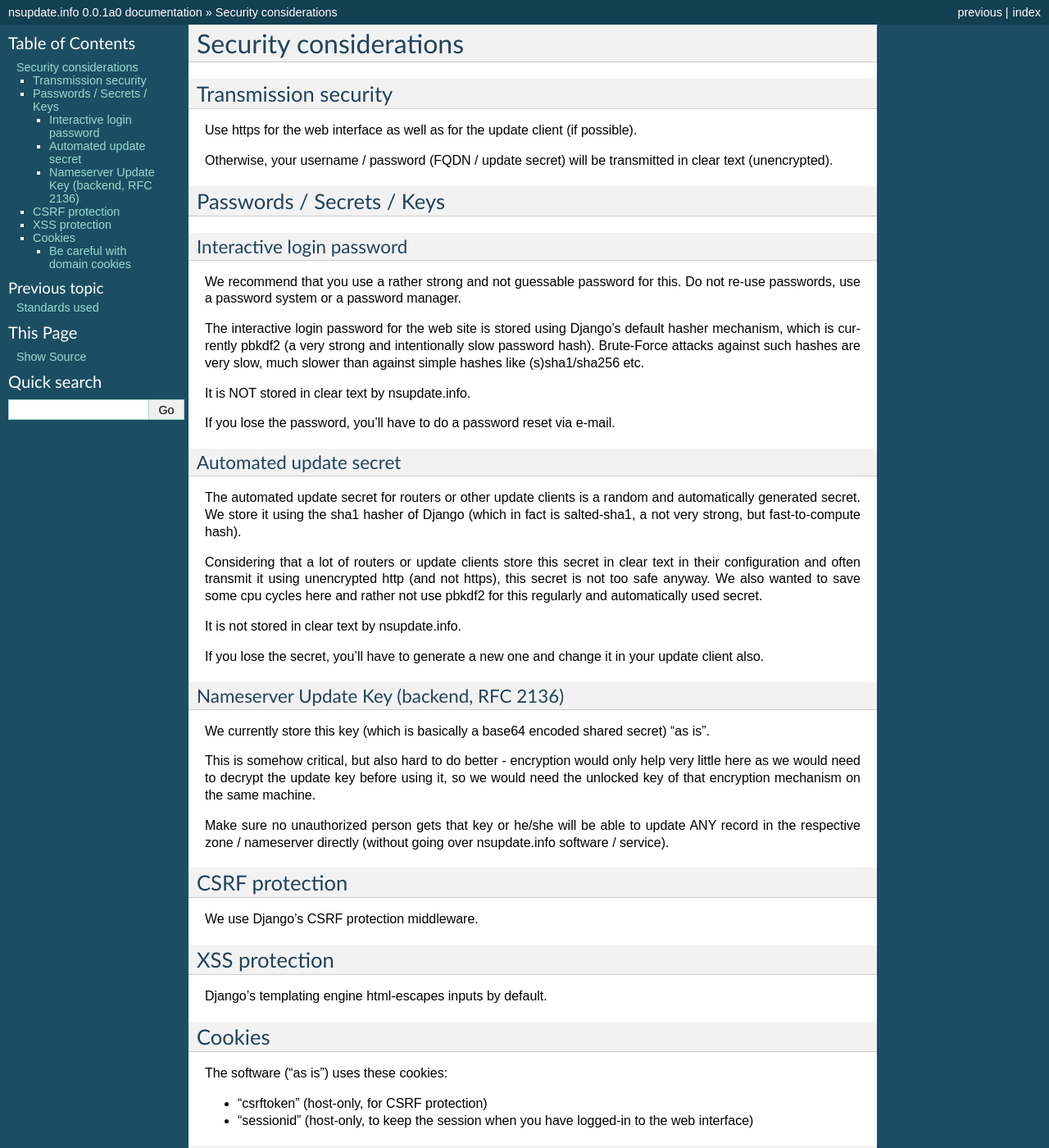
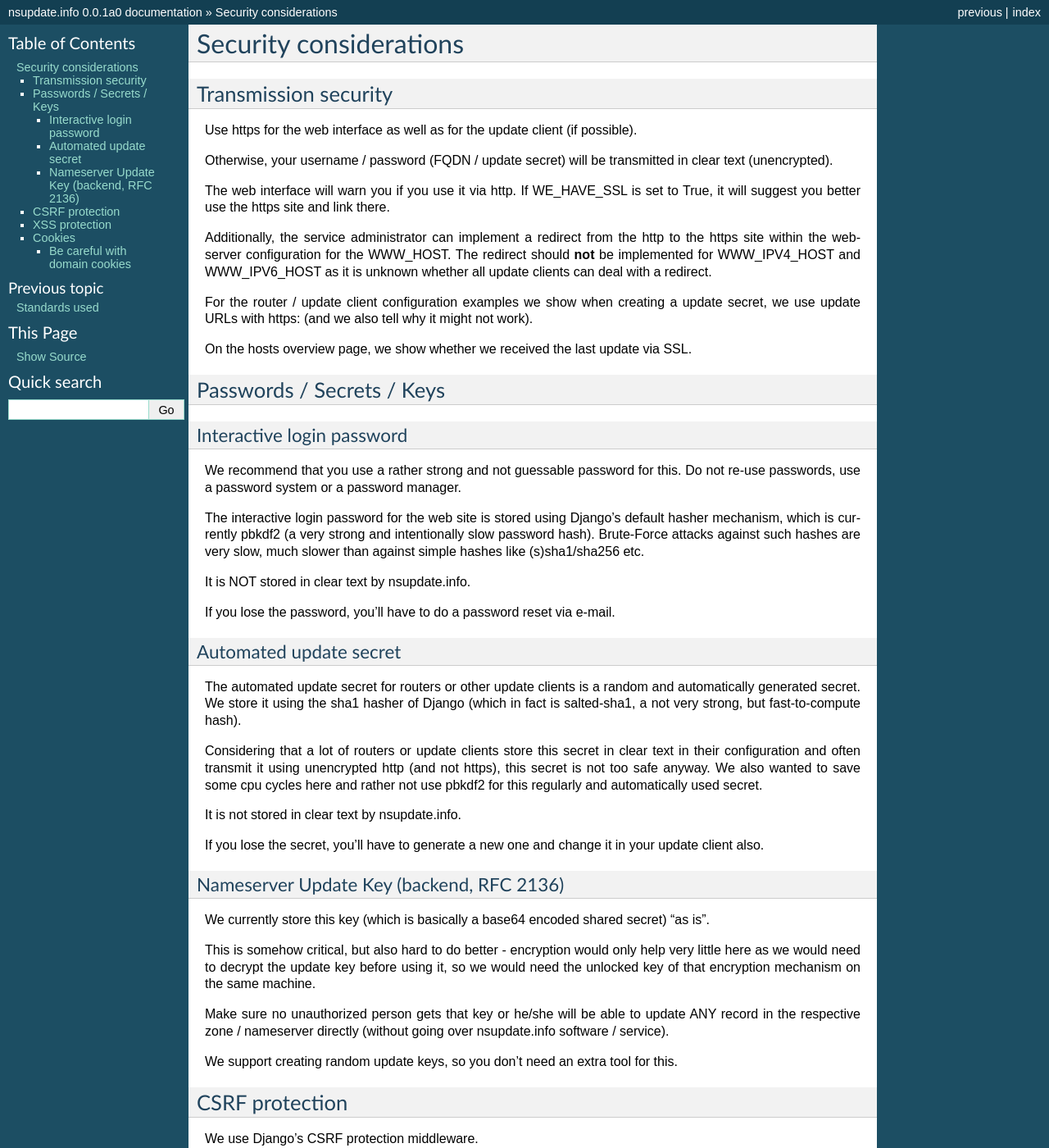
Before and after one commit to nsupdate-info/nsupdate.info, a Sphinx documentation site: the page built from docs/security.rst, in a window 1280 px wide and 1400 px high. Shown: the whole window at 82% size. Built offline with Sphinx 7.4.7, drawn with Linux system fonts in a browser that asks for light colours.

Commit message:
update security docs

```diff
--- a/docs/security.rst
+++ b/docs/security.rst
@@ -9,6 +9,20 @@ Use https for the web interface as well as for the update client (if possible).
 
 Otherwise, your username / password (FQDN / update secret) will be transmitted
 in clear text (unencrypted).
+
+The web interface will warn you if you use it via http. If WE_HAVE_SSL is
+set to True, it will suggest you better use the https site and link there.
+
+Additionally, the service administrator can implement a redirect from the
+http to the https site within the webserver configuration for the WWW_HOST.
+The redirect should **not** be implemented for WWW_IPV4_HOST and WWW_IPV6_HOST
+as it is unknown whether all update clients can deal with a redirect.
+
+For the router / update client configuration examples we show when creating a
+update secret, we use update URLs with https: (and we also tell why it might
+not work).
+
+On the hosts overview page, we show whether we received the last update via SSL.
 
 
 Passwords / Secrets / Keys
@@ -64,6 +78,8 @@ Make sure no unauthorized person gets that key or he/she will be able to update
 ANY record in the respective zone / nameserver directly (without going over
 nsupdate.info software / service).
 
+We support creating random update keys, so you don't need an extra tool for this.
+
 
 CSRF protection
 ===============
```
